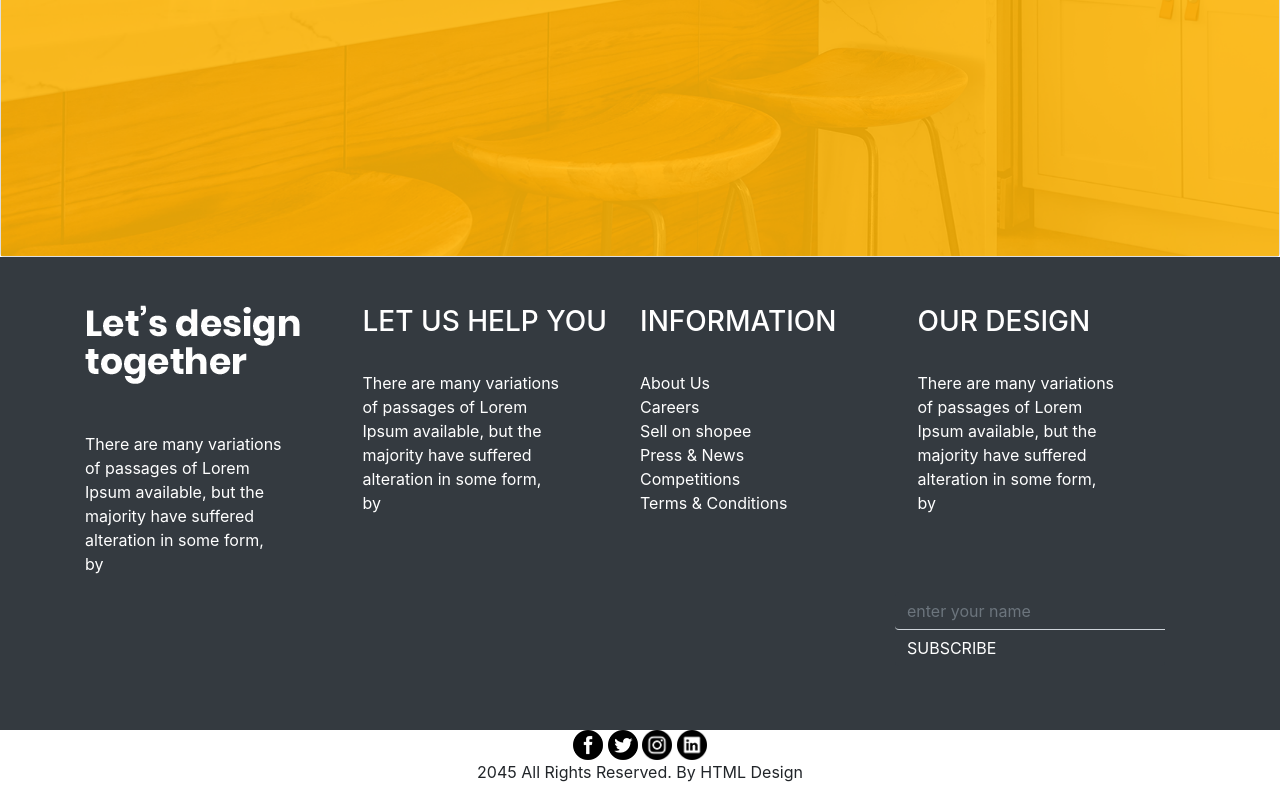
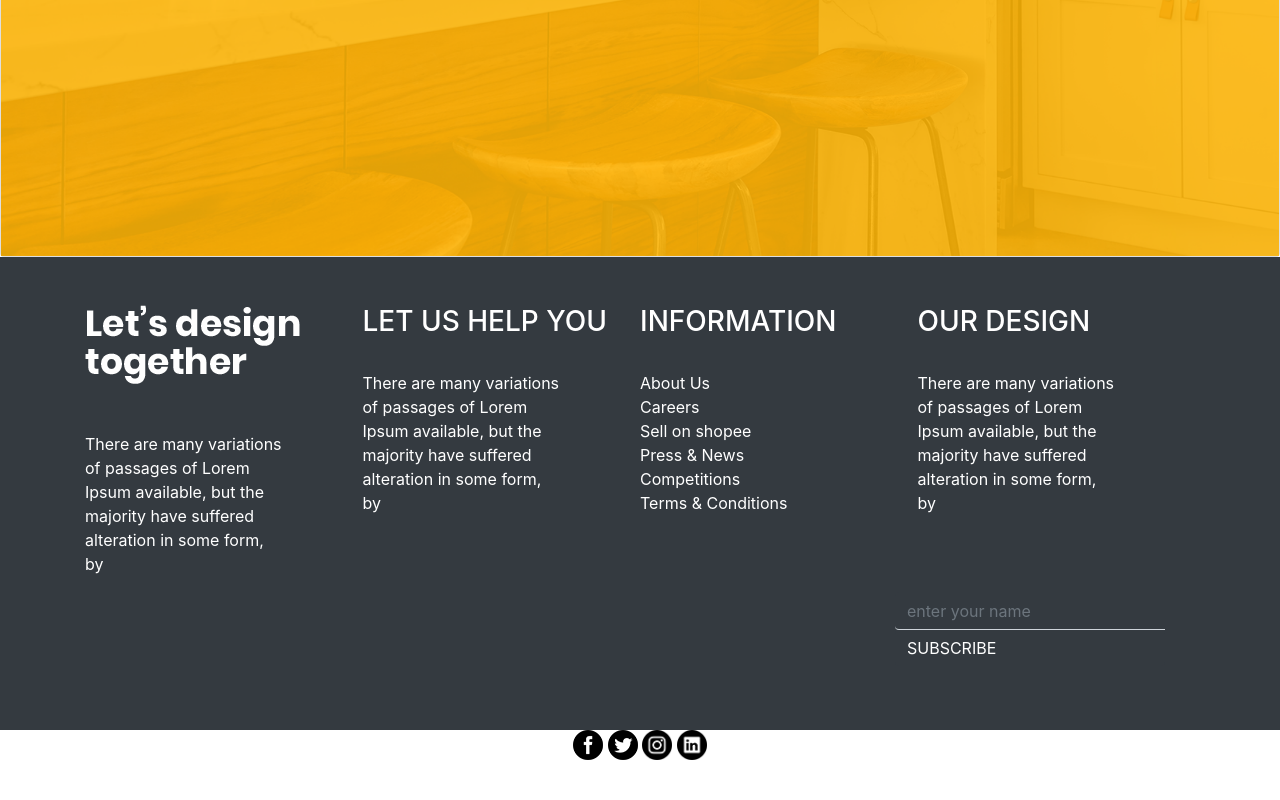
Before and after one commit to shifla-1/built.github.io, a plain HTML site: page index.html in a window 1280 px wide. Shown: the part 4719-5519 px from the top of the page. After the commit the page ends 5479 px from the top, so only its background shows below. Drawn offline with nearby package versions, Linux system fonts and the light colour scheme; a script that the page names is missing.

Commit message:
Update index.html

```diff
--- a/index.html
+++ b/index.html
@@ -454,7 +454,6 @@
              <a href="www.twitter.com"><img src="images/twitter-icon.png" alt="" class="ficon"></a>
              <a href="www.instagram.com"><img src="images/instagram-icon.png" alt="" class="ficon"></a>
              <a href="www.linkedin.com"><img src="images/linkedin-icon.png" alt="" class="ficon"></a>
-             <p class="text-center">2045 All Rights Reserved. By HTML Design</p>
            </div>
 
 
```
